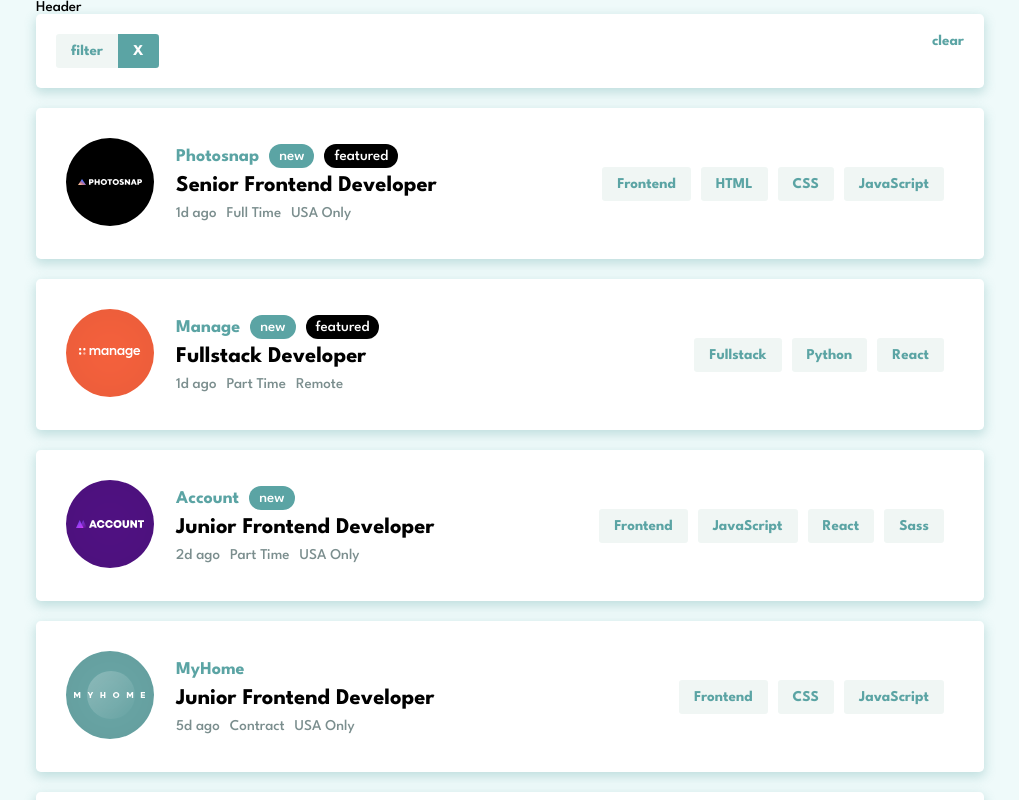
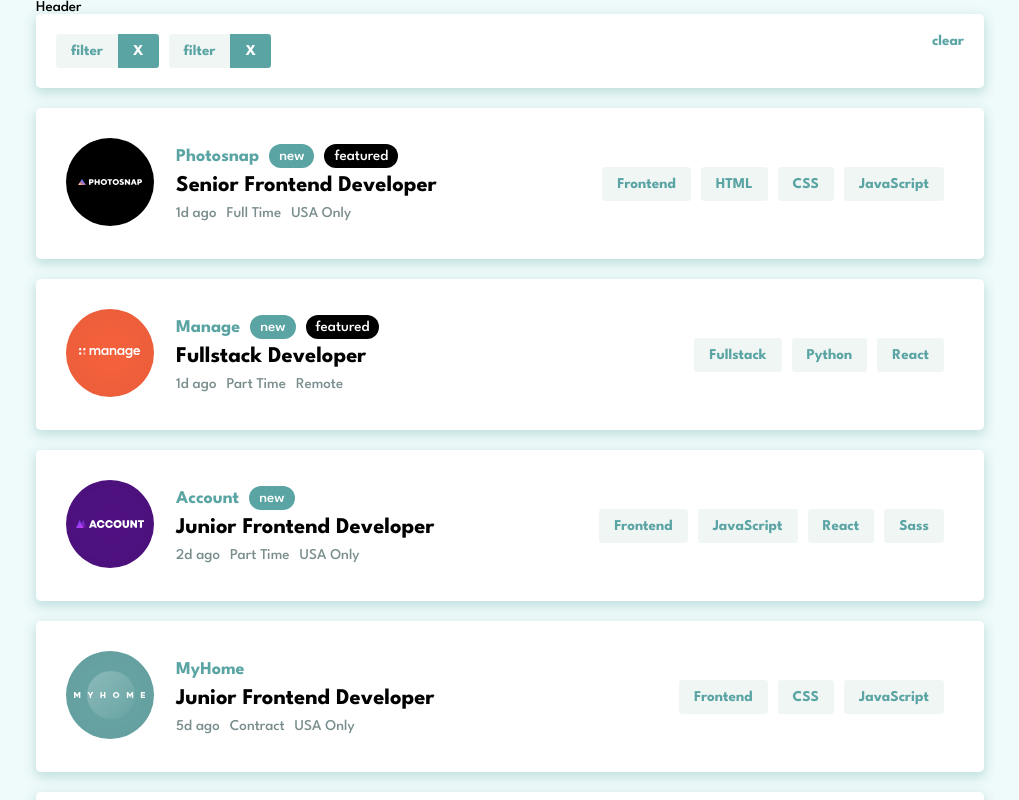
Before and after one commit to solovevevgeny/fm-job-listing, a React (Create React App) app: page / in a window 1280 px wide. Shown: the top 800 px of the page, without its empty margins (130-1149 px from the left). Built offline with nearby package versions, Linux system fonts and the light colour scheme; the HTML template or start-up script is replaced by a standard one.

Commit message:
inline filters

```diff
--- a/src/components/Filters.jsx
+++ b/src/components/Filters.jsx
@@ -3,7 +3,12 @@ import React from 'react'
 const Filters = () => {
   return (
     <div className='filters'>
-        <div className="filters__active">
+        <div className="filters__active flex-inline">
+
+            <div className="filter">
+              <div className="filter__name">filter</div>
+              <div className="filter__icon">X</div>
+            </div>
 
             <div className="filter">
               <div className="filter__name">filter</div>
```
